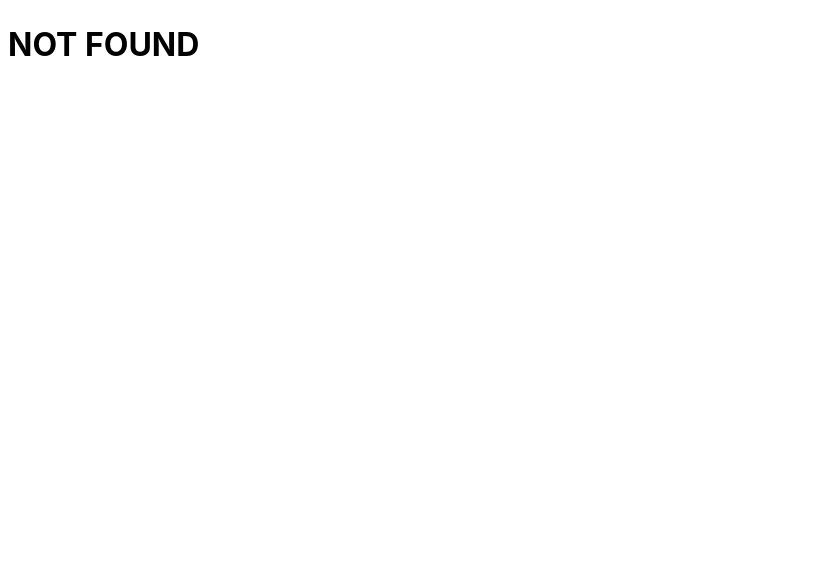
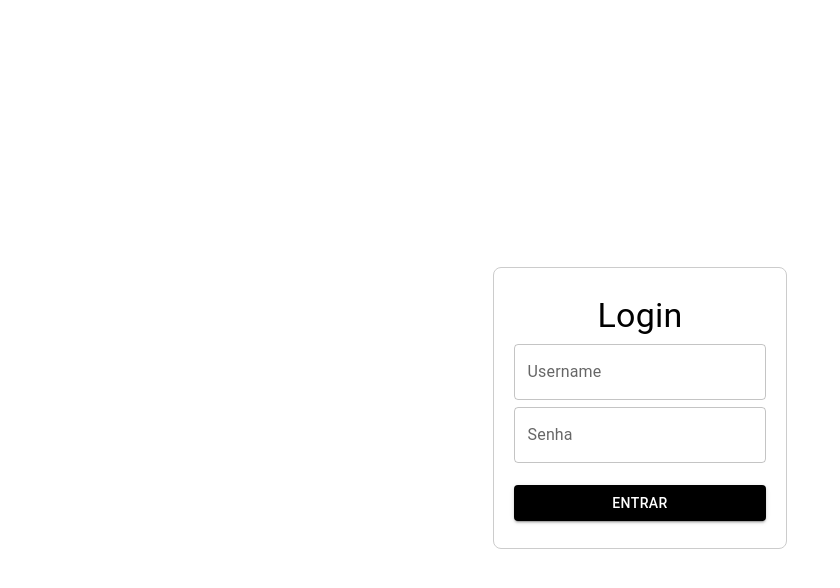
Before and after one commit to MarceleCardozo/front-nest, a React (Vite) app: page /login in a window 1280 px wide. Before the commit this address had no page. Shown: the top 588 px of the page, without its empty margins (0-840 px from the left). Built offline with nearby package versions, Linux system fonts and the light colour scheme.

Commit message:
Criando a página de Login

```diff
--- a/src/index.css
+++ b/src/index.css
@@ -11,6 +11,7 @@
   text-rendering: optimizeLegibility;
   -webkit-font-smoothing: antialiased;
   -moz-osx-font-smoothing: grayscale;
+  overflow: hidden;
 }
 /*
 a {
--- /dev/null
+++ b/src/pages/Login.tsx
@@ -0,0 +1,69 @@
+import React from "react";
+import { Button, TextField, Typography } from "@mui/material";
+import styled from "styled-components";
+
+const StyledContainer = styled.div`
+  display: flex;
+  justify-content: center;
+  align-items: center;
+  height: 100vh;
+`;
+
+const StyledForm = styled.form`
+  width: 20%;
+  height: 30%;
+  padding: 20px;
+  display: flex;
+  flex-direction: column;
+  align-items: center;
+  justify-content: space-evenly;
+  border: 1px solid #ccc;
+  border-radius: 8px;
+`;
+
+const StyledTextField = styled(TextField)`
+  margin-bottom: 15px;
+`;
+
+const StyledButton = styled(Button)`
+  && {
+    margin-top: 15px;
+    background-color: black;
+    color: white;
+    &:hover {
+      background-color: #333;
+    }
+  }
+`;
+
+const StyledTypography = styled(Typography)`
+  margin-bottom: 15px;
+`;
+
+const Login: React.FC = () => {
+  return (
+    <StyledContainer>
+      <StyledForm>
+        <StyledTypography variant="h4">Login</StyledTypography>
+        <StyledTextField
+          id="username"
+          label="Username"
+          variant="outlined"
+          fullWidth
+        />
+        <StyledTextField
+          id="password"
+          label="Senha"
+          variant="outlined"
+          type="password"
+          fullWidth
+        />
+        <StyledButton variant="contained" fullWidth>
+          Entrar
+        </StyledButton>
+      </StyledForm>
+    </StyledContainer>
+  );
+};
+
+export default Login;
--- a/src/routes/RoutesApp.tsx
+++ b/src/routes/RoutesApp.tsx
@@ -1,12 +1,17 @@
 import { createBrowserRouter, RouterProvider } from "react-router-dom";
 import Home from "../pages/Home";
 import React from "react";
+import Login from "../pages/Login";
 
 const router = createBrowserRouter([
   {
     path: "/",
     element: <Home />,
     errorElement: <h1>NOT FOUND</h1>,
+  },
+  {
+    path: "/login",
+    element: <Login />,
   },
 ]);
 
```
